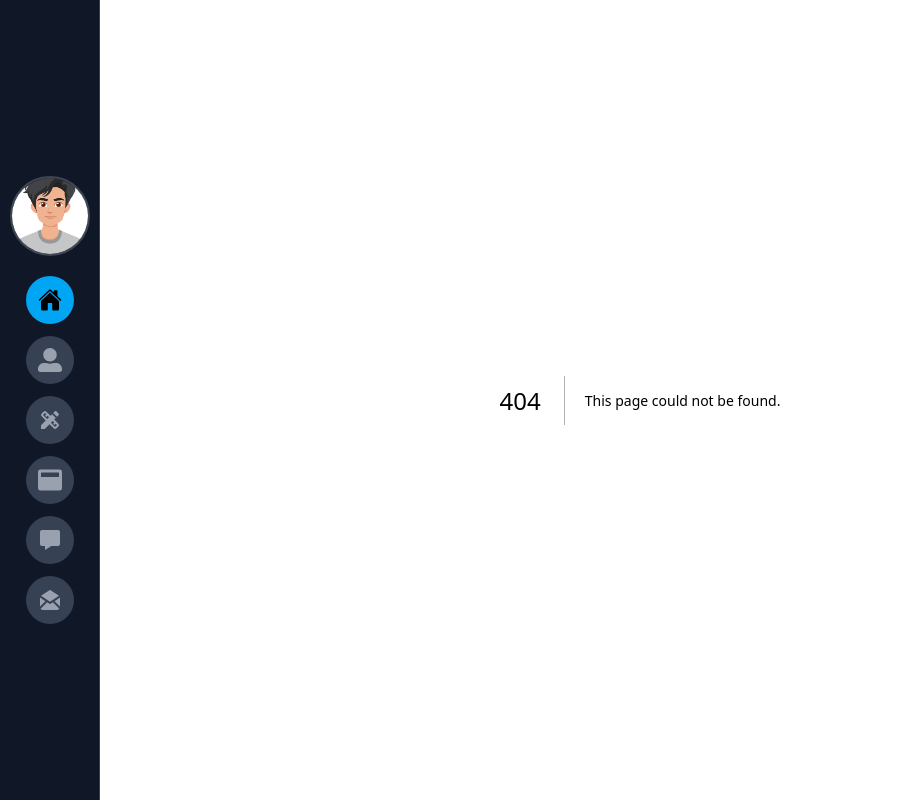
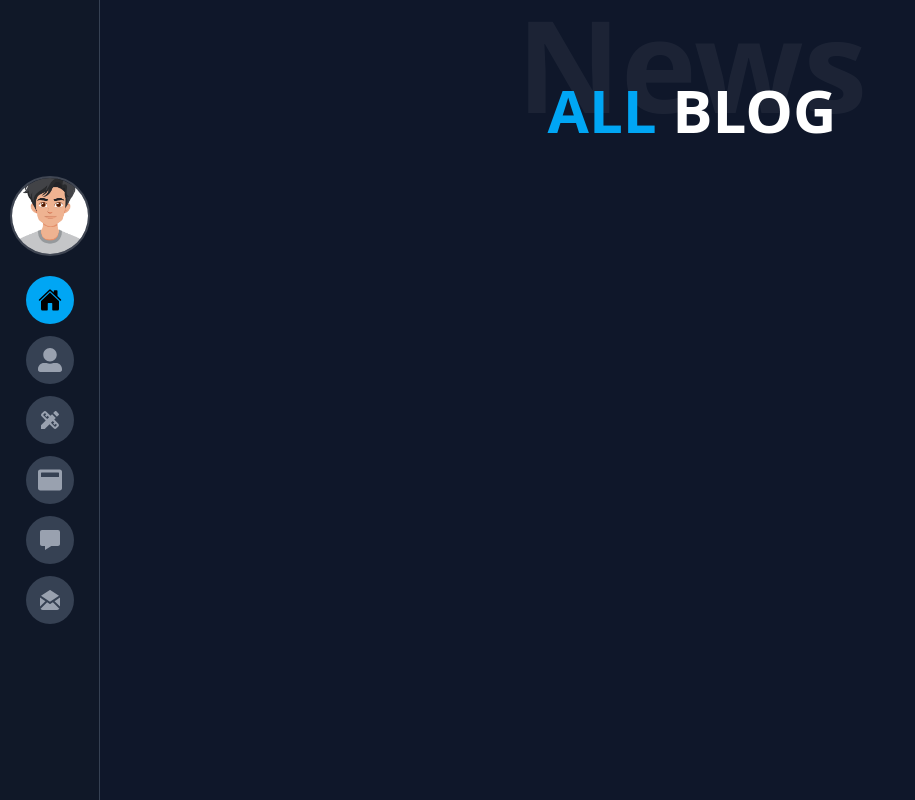
Before and after one commit to HobyNyAina/MyPortfolio, a Next.js app: page /blog in a window 1280 px wide. Before the commit this address had no page. Shown: the whole page, without its empty margins (0-915 px from the left). Built offline with nearby package versions, Linux system fonts and the light colour scheme.

Commit message:
feat: 'Page Blog'

```diff
--- /dev/null
+++ b/src/app/blog/page.tsx
@@ -0,0 +1,29 @@
+'use client'
+
+import { motion } from 'framer-motion'
+
+export default function Blog() {
+  return (
+    <section className="bg-[#0f172a] text-white py-20 px-4 md:px-16 relative overflow-hidden">
+      <div className="max-w-7xl mx-auto text-center">
+        <motion.span
+          initial={{ opacity: 0, y: 20 }}
+          whileInView={{ opacity: 0.05, y: 0 }}
+          transition={{ duration: 0.8 }}
+          className="absolute top-[70] inset-0 text-9xl md:text-9xl font-bold text-white select-none pointer-events-none z-0"
+        >
+          News
+        </motion.span>
+
+        <motion.h2
+          initial={{ opacity: 0, y: -20 }}
+          whileInView={{ opacity: 1, y: 0 }}
+          transition={{ duration: 0.6 }}
+          className="relative text-6xl font-bold mb-16 z-10"
+        >
+          <span className="text-sky-500">ALL</span> BLOG
+        </motion.h2>
+      </div>
+    </section>
+  )
+}
```
